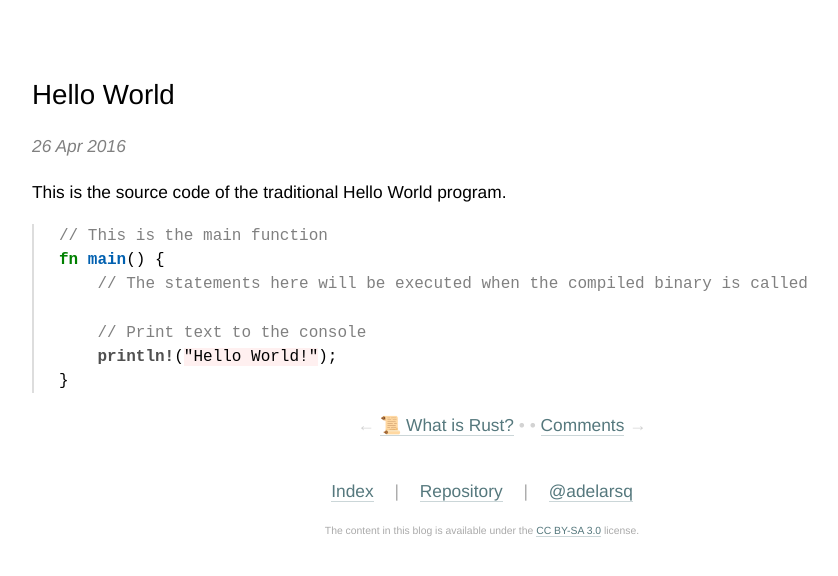
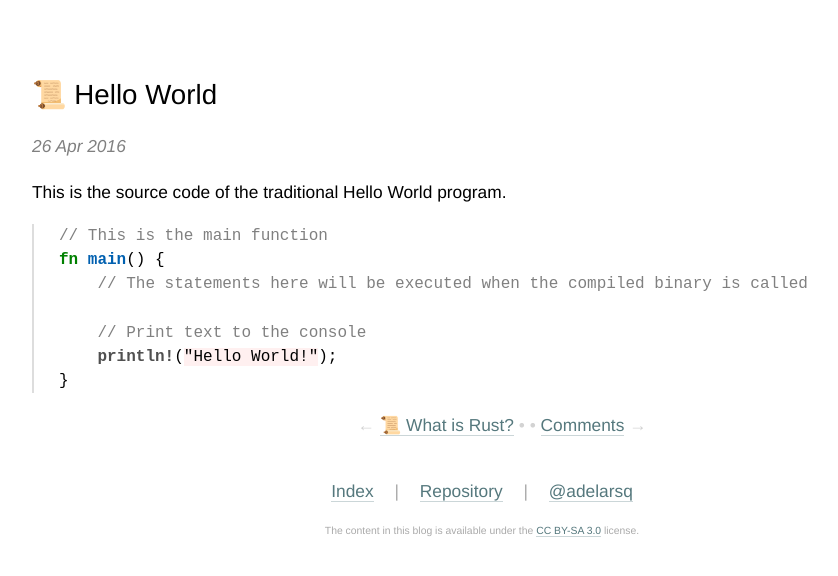
Before and after one commit to adelarsq/daily-rust.github.io, a Jekyll site: the page built from _posts/2016-04-26-hello_world.md, in a window 1280 px wide. Shown: the top 576 px of the page, without its empty margins (158-996 px from the left). Built offline with Jekyll 4.4.1, drawn with Linux system fonts in a browser that asks for light colours.

```diff
--- a/_posts/2016-04-26-hello_world.md
+++ b/_posts/2016-04-26-hello_world.md
@@ -1,6 +1,6 @@
 ---
 layout: post
-title: "Hello World"
+title: "📜 Hello World"
 index_title: "Hello World"
 tags: [rustposts, rust]
 ---
```
